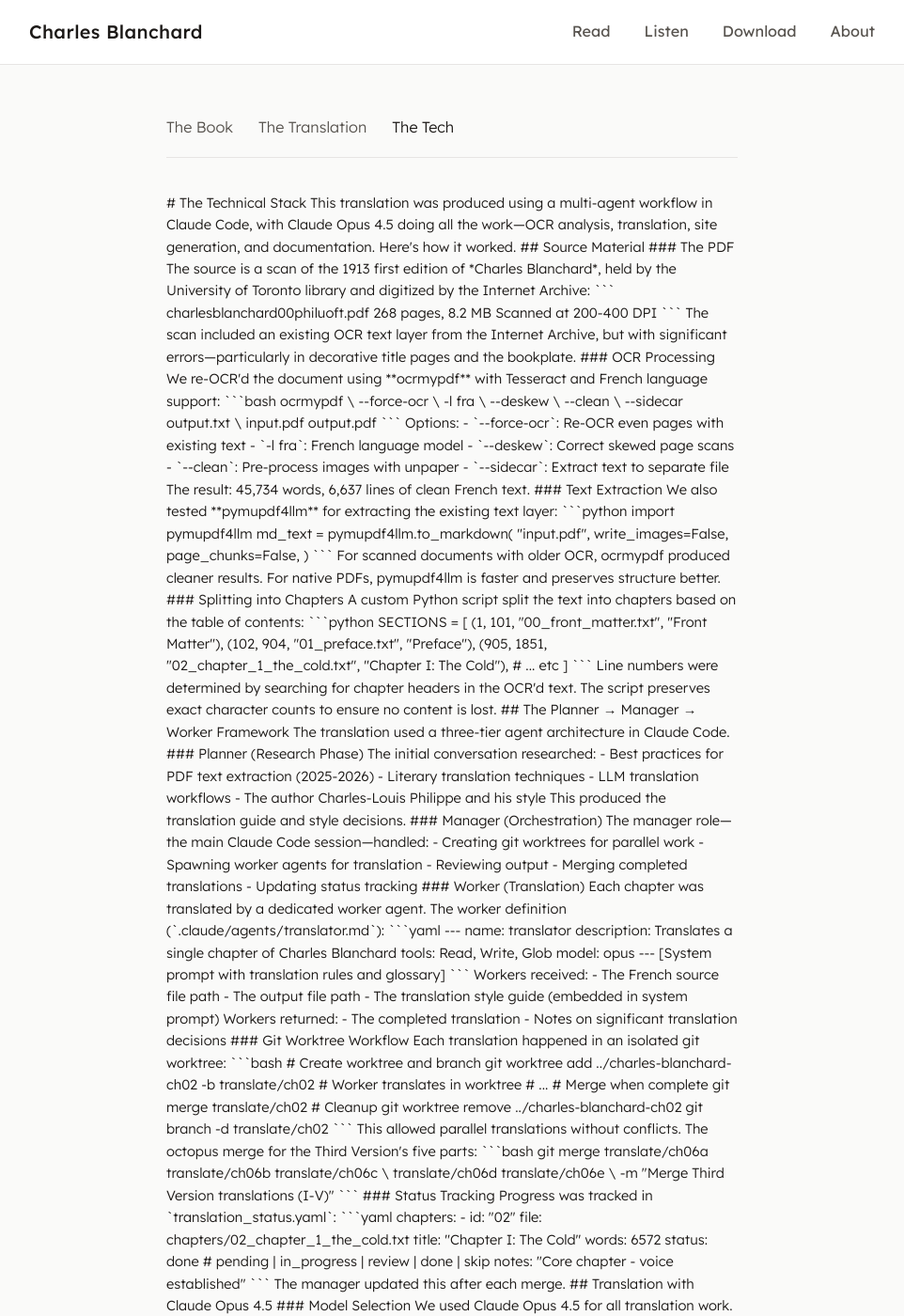
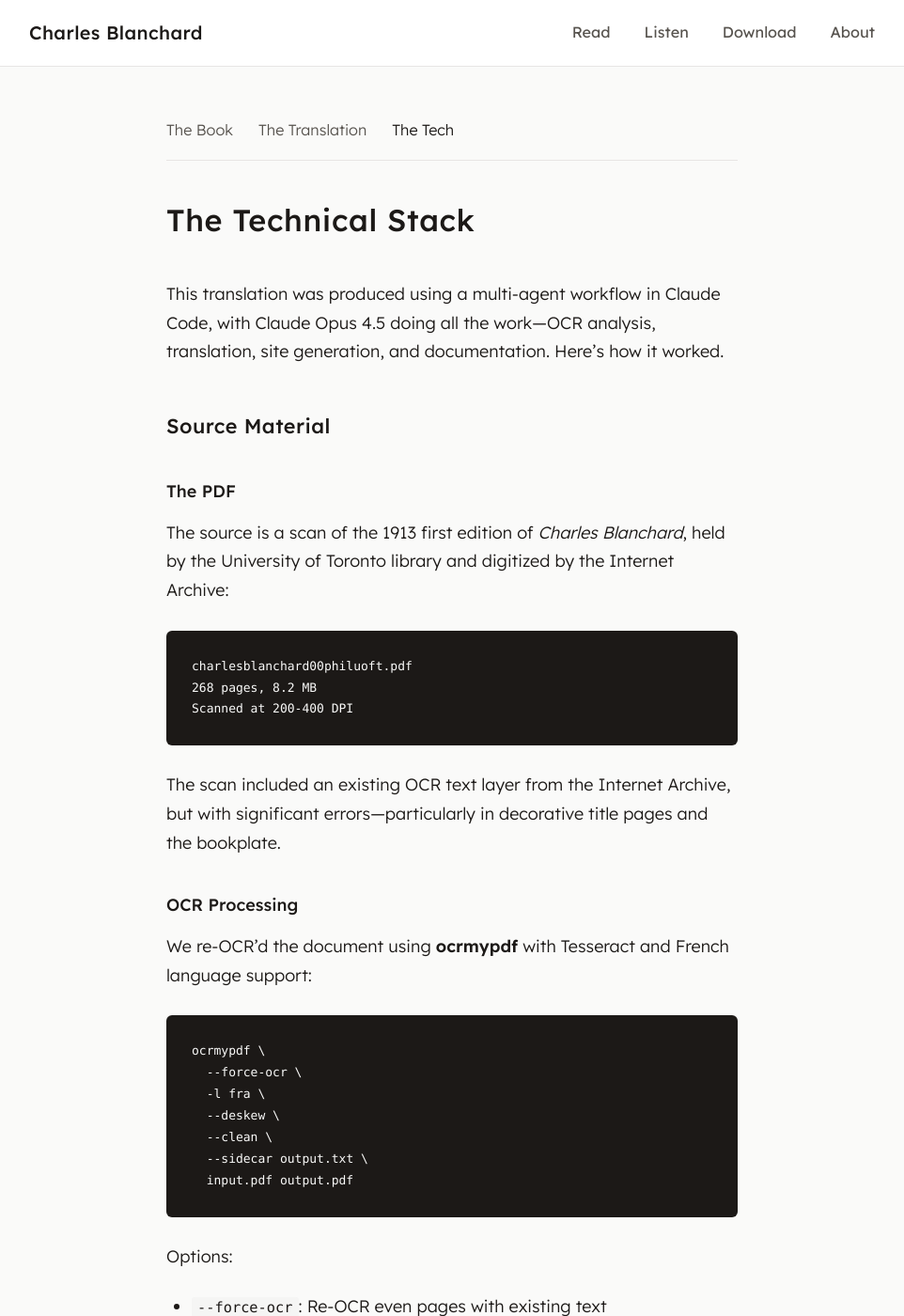
Before and after one commit to bedwards/charles-blanchard, a Jekyll site: the page built from docs/about/the-tech.md, in a window 1280 px wide and 1400 px high. Shown: the whole window at 94% size, without its empty margins (159-1121 px from the left). Built offline with Jekyll 4.4.1, drawn with Linux system fonts in a browser that asks for light colours; some of the changed text lies outside the part shown.

Commit message:
fix about page formatting

```diff
--- a/docs/about/the-book.md
+++ b/docs/about/the-book.md
@@ -10,7 +10,7 @@
     <a href="{{ '/about/the-tech/' | relative_url }}">The Tech</a>
 </nav>
 
-<div class="about-content">
+<div class="about-content" markdown="1">
 
 # About Charles Blanchard
 
--- a/docs/about/the-tech.md
+++ b/docs/about/the-tech.md
@@ -10,7 +10,7 @@
     <a href="{{ '/about/the-tech/' | relative_url }}" class="active">The Tech</a>
 </nav>
 
-<div class="about-content">
+<div class="about-content" markdown="1">
 
 # The Technical Stack
 
--- a/docs/about/the-translation.md
+++ b/docs/about/the-translation.md
@@ -10,7 +10,7 @@
     <a href="{{ '/about/the-tech/' | relative_url }}">The Tech</a>
 </nav>
 
-<div class="about-content">
+<div class="about-content" markdown="1">
 
 # About This Translation
 
```
